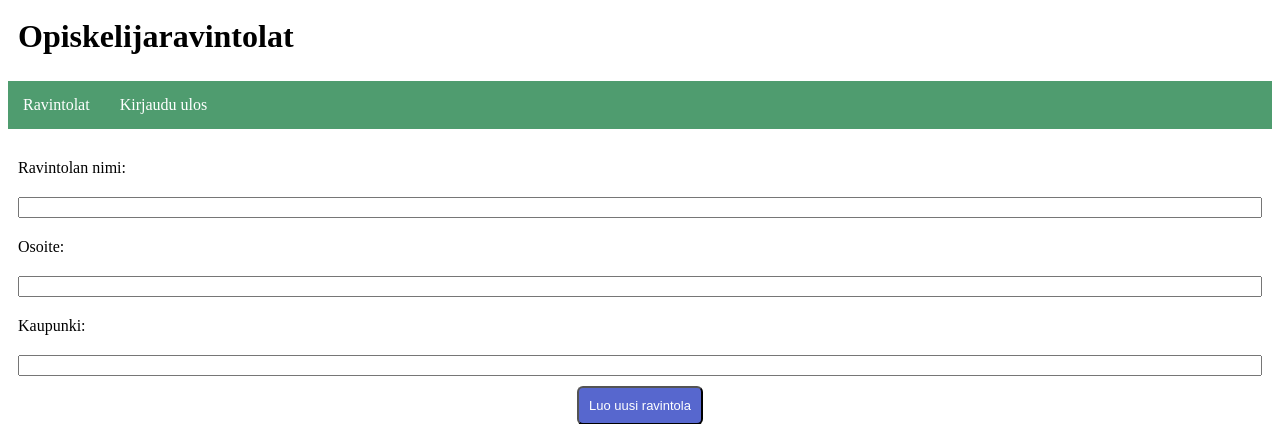
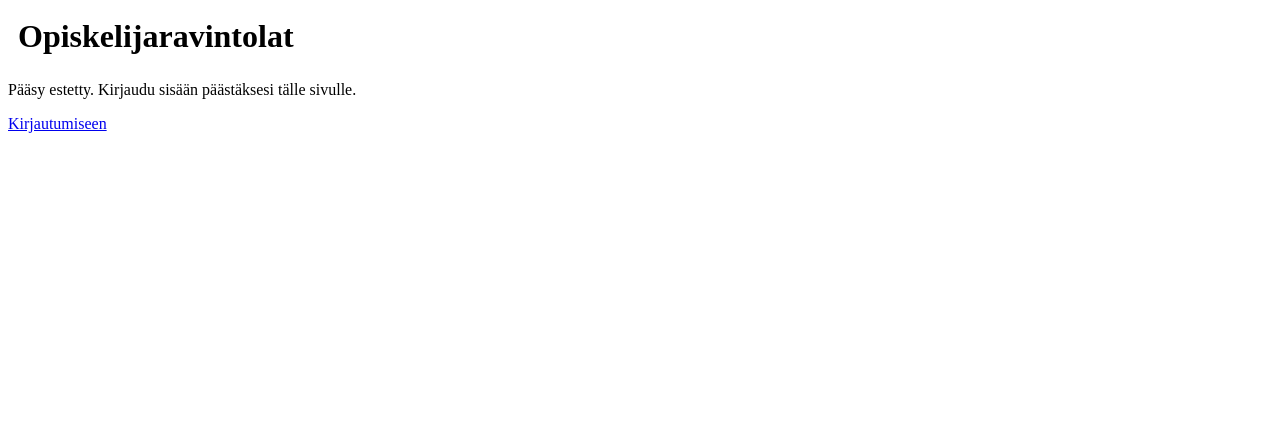
Before and after one commit to sjomansa/tsoha-opiskelijaravintolasovellus, a Flask app: a page that uses templates/layout.html in a window 1280 px wide. Shown: the top 424 px of the page. Run offline with Flask 3, Linux system fonts and the light colour scheme.

Commit message:
Edit layout.html to check if user has signed in

```diff
--- a/templates/layout.html
+++ b/templates/layout.html
@@ -54,6 +54,9 @@
 </head>
 
 <body>
+
+    {% if session.user %}
+
     <h1>Opiskelijaravintolat</h1>
     <nav class="navbar">
         <ul>
@@ -75,4 +78,12 @@
         {% endblock %}
     </main>
 
+    {% else %}
+
+    <h1>Opiskelijaravintolat</h1>
+    <p>Pääsy estetty. Kirjaudu sisään päästäksesi tälle sivulle.</p>
+    <a href="/">Kirjautumiseen</a>
+
+    {% endif %}
+
 </body>
```
